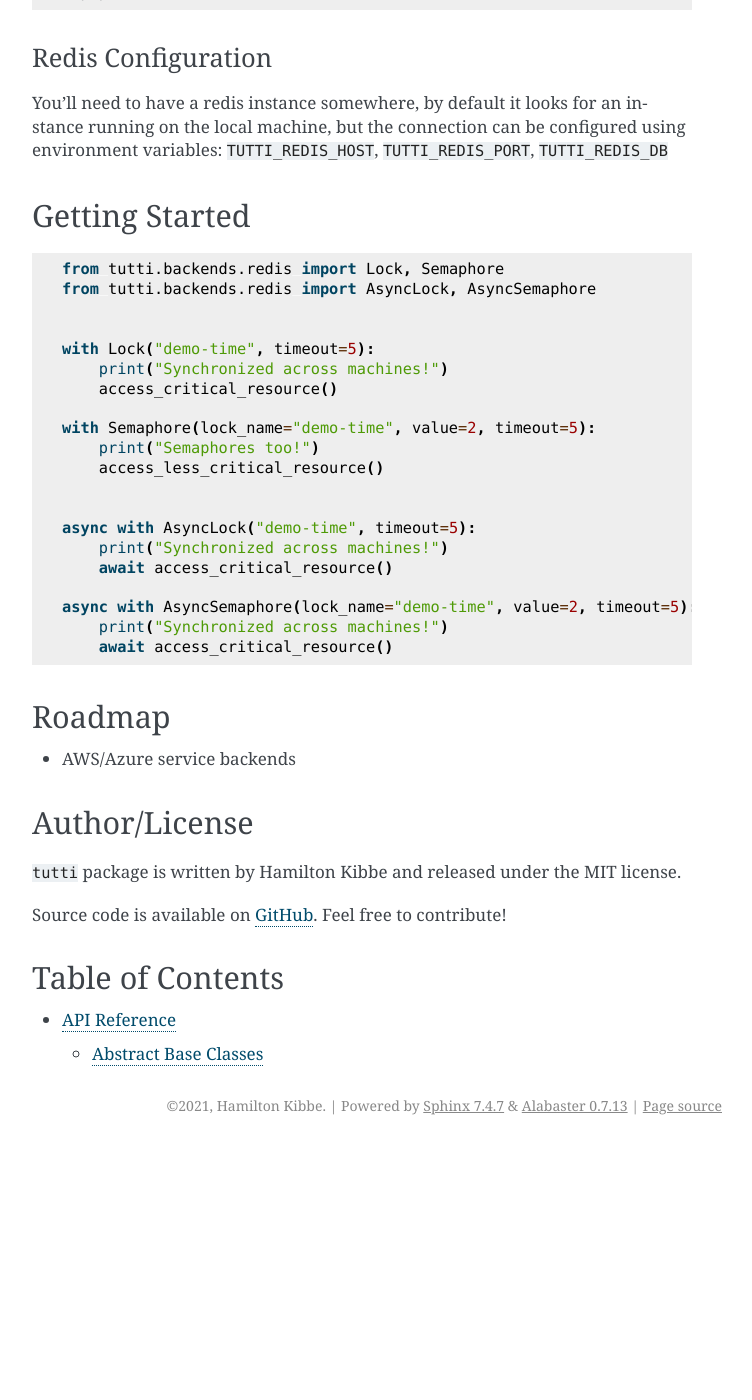
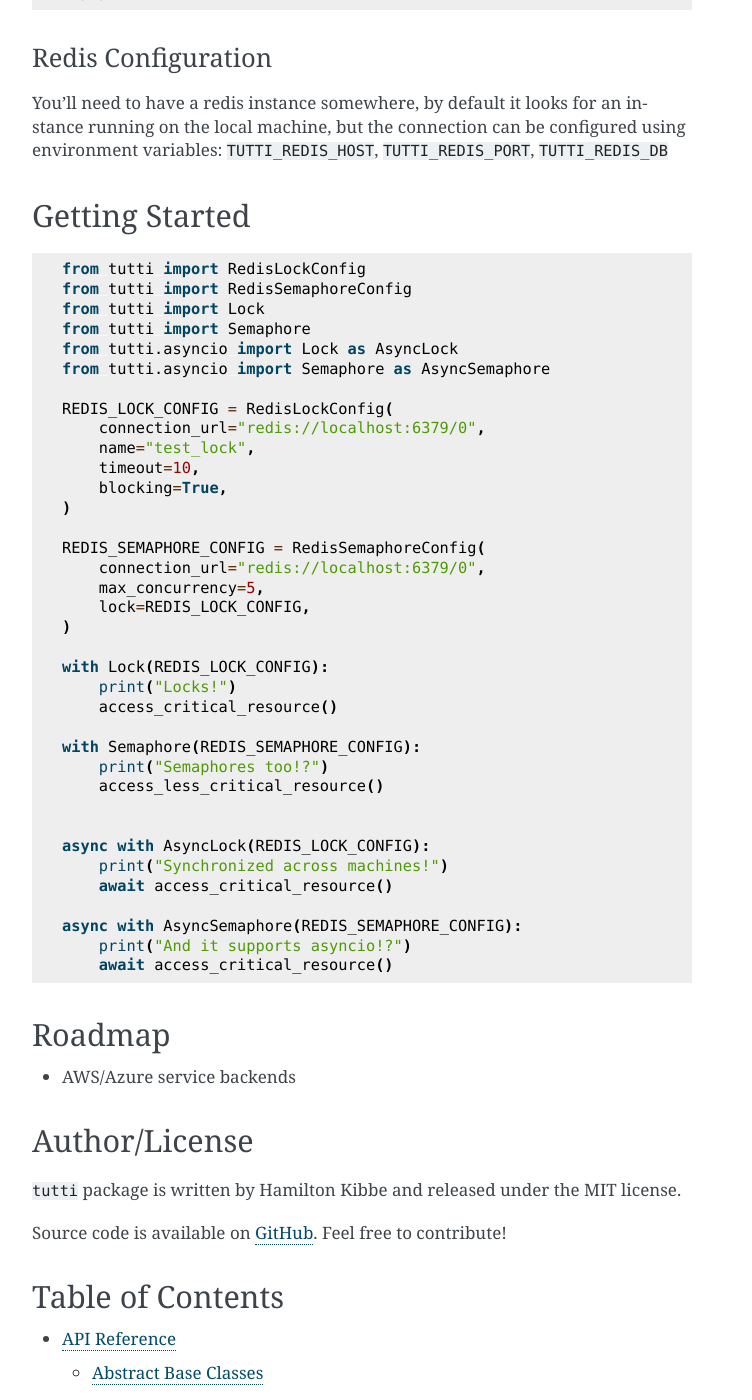
Before and after one commit to hamiltonkibbe/tutti, a Sphinx documentation site: the page built from docs/index.rst, in a window 1280 px wide and 1400 px high, scrolled down 675 px. Shown: the whole window, without its empty margins (388-1140 px from the left). Built offline with Sphinx 7.4.7, drawn with Linux system fonts in a browser that asks for light colours; before the commit the page ends 1820 px from its top, so only the background shows below that.

Commit message:
Update tests and documentation

```diff
--- a/docs/index.rst
+++ b/docs/index.rst
@@ -35,25 +35,41 @@
 
 .. code-block:: python
 
-   from tutti.backends.redis import Lock, Semaphore
-   from tutti.backends.redis import AsyncLock, AsyncSemaphore
+   from tutti import RedisLockConfig
+   from tutti import RedisSemaphoreConfig
+   from tutti import Lock
+   from tutti import Semaphore
+   from tutti.asyncio import Lock as AsyncLock
+   from tutti.asyncio import Semaphore as AsyncSemaphore
 
+   REDIS_LOCK_CONFIG = RedisLockConfig(
+       connection_url="redis://localhost:6379/0",
+       name="test_lock",
+       timeout=10,
+       blocking=True,
+   )
 
-   with Lock("demo-time", timeout=5):
-       print("Synchronized across machines!")
+   REDIS_SEMAPHORE_CONFIG = RedisSemaphoreConfig(
+       connection_url="redis://localhost:6379/0",
+       max_concurrency=5,
+       lock=REDIS_LOCK_CONFIG,
+   )
+
+   with Lock(REDIS_LOCK_CONFIG):
+       print("Locks!")
        access_critical_resource()
 
-   with Semaphore(lock_name="demo-time", value=2, timeout=5):
-       print("Semaphores too!")
+   with Semaphore(REDIS_SEMAPHORE_CONFIG):
+       print("Semaphores too!?")
        access_less_critical_resource()
 
 
-   async with AsyncLock("demo-time", timeout=5):
+   async with AsyncLock(REDIS_LOCK_CONFIG):
        print("Synchronized across machines!")
        await access_critical_resource()
 
-   async with AsyncSemaphore(lock_name="demo-time", value=2, timeout=5):
-       print("Synchronized across machines!")
+   async with AsyncSemaphore(REDIS_SEMAPHORE_CONFIG):
+       print("And it supports asyncio!?")
        await access_critical_resource()
 
 Roadmap
```
Also changed, not shown: README.md (+31 -7 lines), 7 other files.
